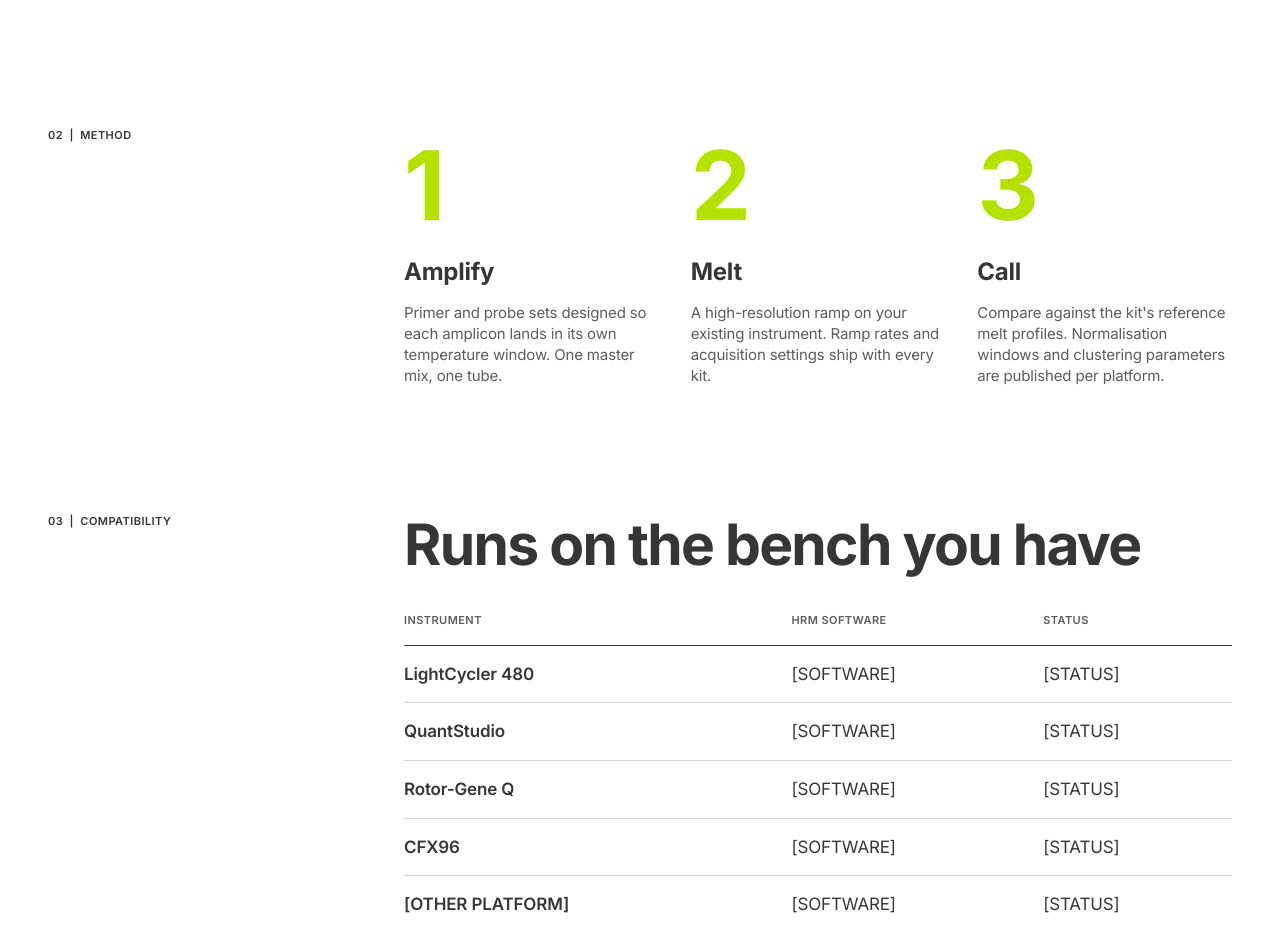
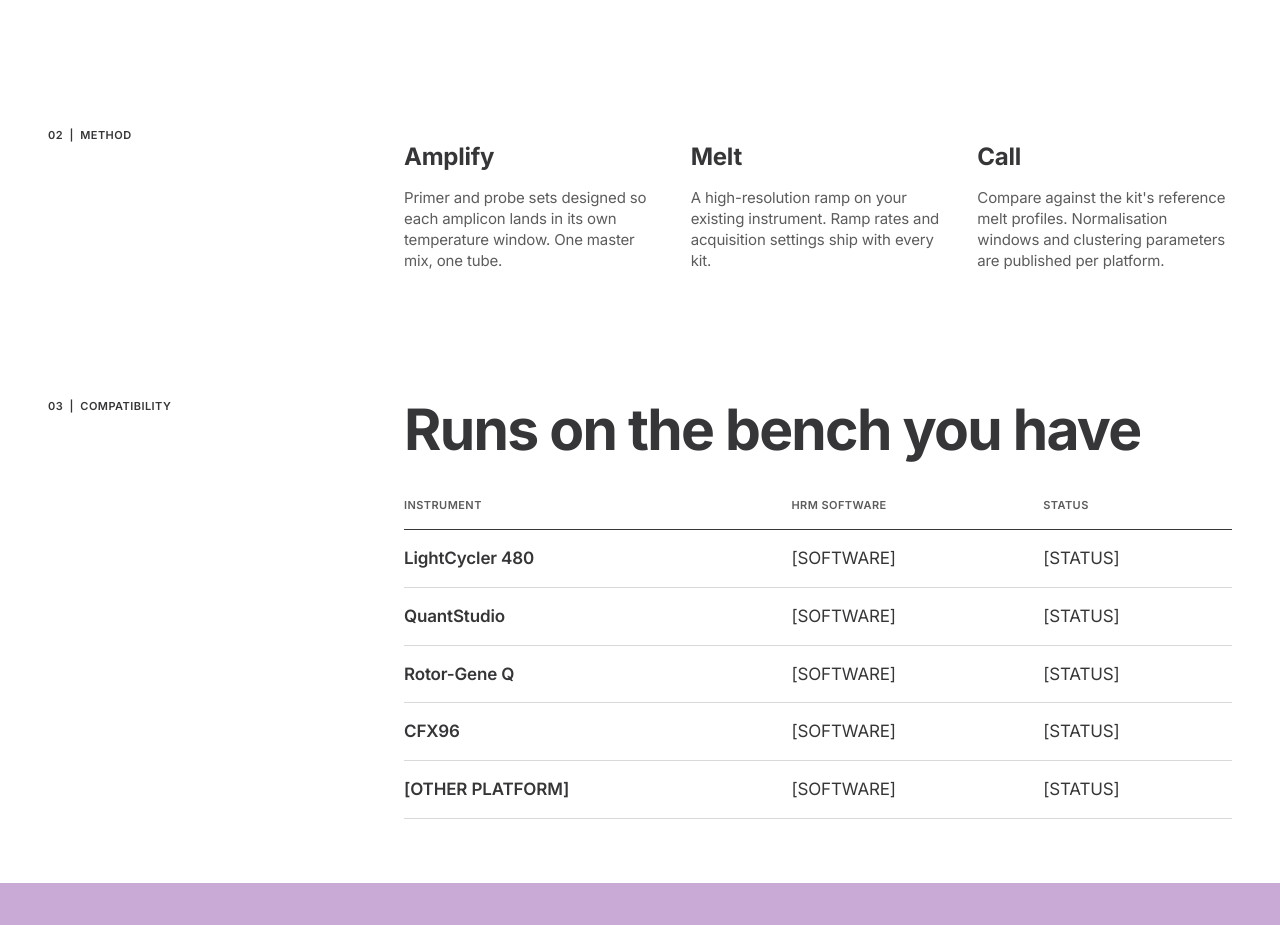
Before and after one commit to AlbiBash/LookDx, a Next.js app: page / in a window 1280 px wide. Shown: the part 2180-3105 px from the top of the page. Built offline with nearby package versions, Linux system fonts and the light colour scheme.

Commit message:
Revert "Method step numbers in lime, lime curve colour from Figma"
This reverts commit eb5d845de4268f1fc3da16c3f6d8087fa69e1da2.

```diff
--- a/app/globals.css
+++ b/app/globals.css
@@ -6,7 +6,7 @@
   --grey-light: #b4b4b4;
   --rule-soft: #d9d9d9;
   --accent: #dbfb5b;
-  --accent-line: #b4e100; /* lime as a curve/line colour on white */
+  --accent-line: #aad400; /* lime as a curve/line colour on white */
   --purple: #c9aad6;
   --purple-line: #b063cc;
   --accent-ink: #000000;
@@ -132,7 +132,7 @@ textarea { resize: vertical; border: 1px solid var(--ink); padding: 8px; }
 
 /* method / tables / lists */
 .steps { display: grid; grid-template-columns: repeat(3, 1fr); gap: 32px; }
-.step-n { display: block; font-size: 96px; line-height: 1.2; font-weight: 700; letter-spacing: -0.04em; color: var(--accent-line); }
+.step-n { display: block; font-size: 96px; line-height: 1.2; font-weight: 700; letter-spacing: -0.04em; color: var(--grey-light); }
 .steps h3 { font-size: 24px; font-weight: 700; letter-spacing: -0.01em; margin: 12px 0; }
 .steps p { font-size: 15px; line-height: 1.4; max-width: 300px; }
 .table { width: 100%; border-collapse: collapse; font-size: 17px; }
--- a/app/page.tsx
+++ b/app/page.tsx
@@ -54,7 +54,6 @@ export default function Home() {
           <ol className="steps">
             {steps.map((s) => (
               <li key={s.n}>
-                <span className="step-n" aria-hidden>{s.n}</span>
                 <h3>{s.t}</h3>
                 <p className="muted">{s.d}</p>
               </li>
```
